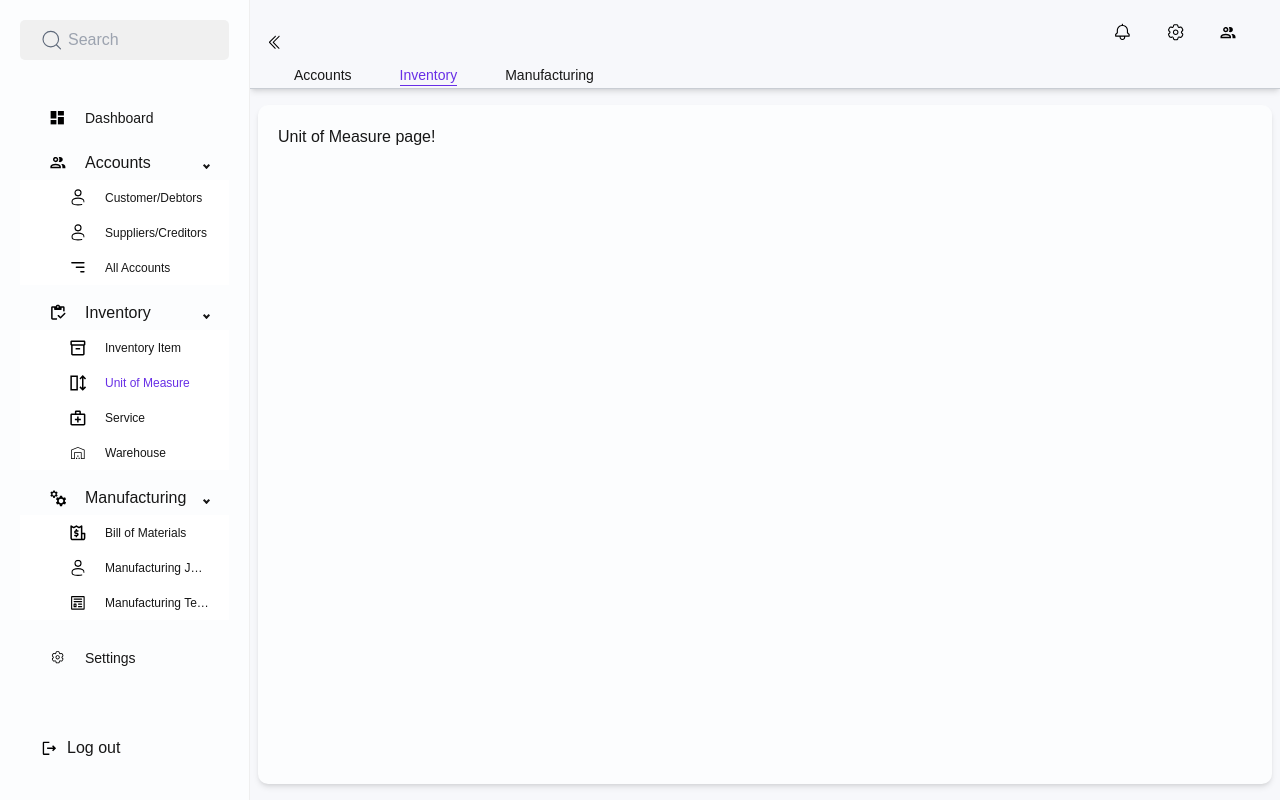
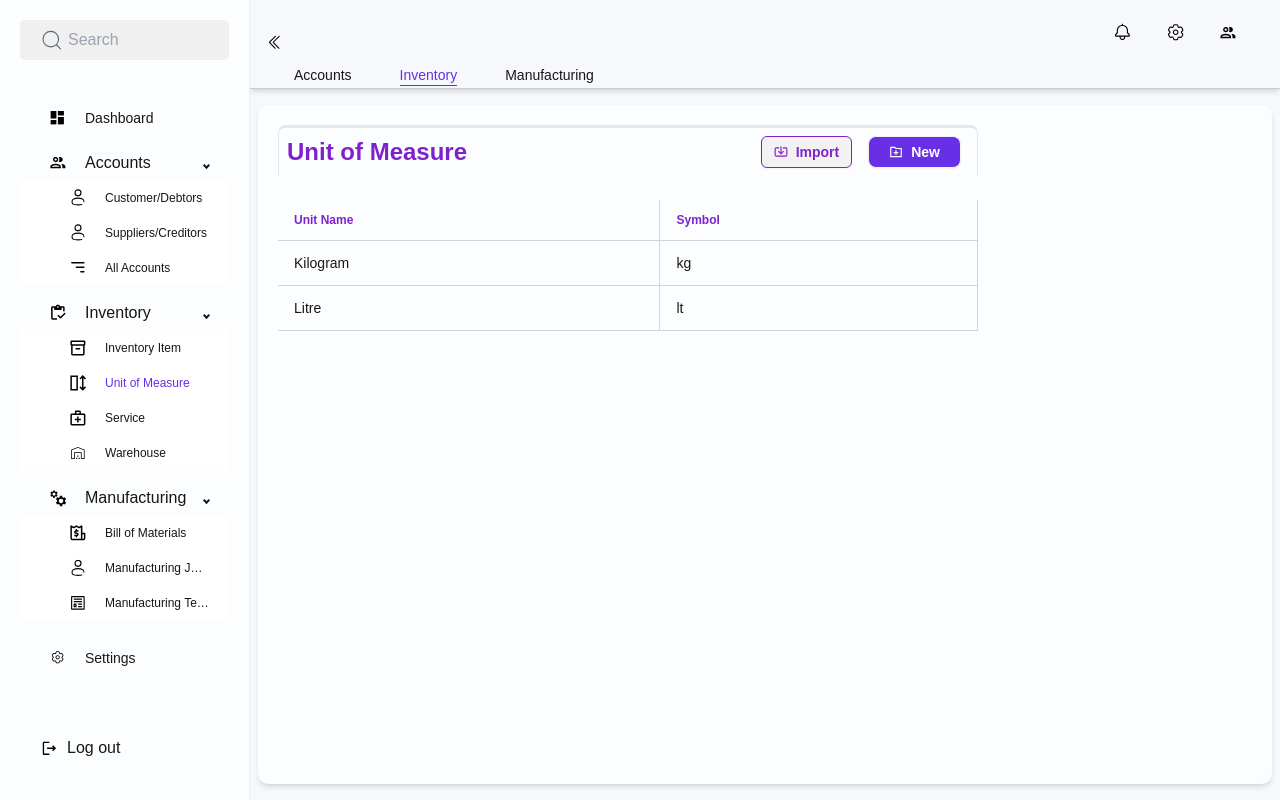
Before and after one commit to HelloTanvir/ERP-system, a Next.js app: page /dashboard/inventory/unit-of-measure in a window 1280 px wide. Built offline with nearby package versions, Linux system fonts and the light colour scheme.

Commit message:
Added unit of measure page and fixed some UI bugs

```diff
--- a/src/app/_lib/utils.ts
+++ b/src/app/_lib/utils.ts
@@ -14,7 +14,7 @@ export interface InputField {
         | 'file'
         | 'multiple-drag-drop-file';
     placeholder: string;
-    options?: string[];
+    options?: string[]; // for dropdown option input
     minLength?: number;
     maxLength?: number;
     required?: boolean;
--- a/src/app/dashboard/_components/crud-data-table/CRUDDataTable.tsx
+++ b/src/app/dashboard/_components/crud-data-table/CRUDDataTable.tsx
@@ -21,21 +21,27 @@ type CRUDDataTableProps = {
     title: string;
     columns: string[];
     rows: ReactNode[][];
+    width?: number;
+    checkbox?: boolean;
+    actionField?: boolean;
 } & (WithExport | WithImport | WithAddNew);
 
 export default function CRUDDataTable({
     title,
     columns,
     rows,
+    width,
     withExport,
     handleExport,
     withImport,
     withImportOptions,
     withAddNew,
     optionsForAddNew,
+    checkbox,
+    actionField,
 }: CRUDDataTableProps) {
     return (
-        <div className="flex flex-col gap-6">
+        <div style={{ width }} className="flex flex-col gap-6">
             {/* Header Part */}
             <div className="flex justify-between border-[3px] border-x-[1px] border-b-0 rounded-t-lg  rounded-b-none p-2 rounded-lg ">
                 <h3 className="text-2xl text-purple-700  font-semibold">{title}</h3>
@@ -77,9 +83,14 @@ export default function CRUDDataTable({
                 <table className="table border-collapse w-full">
                     <thead>
                         <tr className="text-purple-700">
+                            {checkbox && (
                                 <th className="text-right border border-l-0 border-t-0 border-r-0  border-gray-300">
-                                <input type="checkbox" className="checkbox w-4 h-4 rounded-sm" />
+                                    <input
+                                        type="checkbox"
+                                        className="checkbox w-4 h-4 rounded-sm"
+                                    />
                                 </th>
+                            )}
 
                             {columns.map((column, index) => (
                                 <th
@@ -90,9 +101,11 @@ export default function CRUDDataTable({
                                 </th>
                             ))}
 
+                            {actionField && (
                                 <th className="border border-t-0 border-r-0  border-gray-300 text-right pr-8">
                                     Action
                                 </th>
+                            )}
                         </tr>
                     </thead>
 
@@ -100,22 +113,22 @@ export default function CRUDDataTable({
                         {rows.map((row, index) => (
                             // eslint-disable-next-line react/no-array-index-key
                             <tr key={`data-table-${title}${index}`}>
+                                {checkbox && (
                                     <td className="text-right border border-r-0 border-l-0">
                                         <input
                                             type="checkbox"
                                             className="checkbox w-4 h-4 rounded-sm"
                                         />
                                     </td>
+                                )}
 
                                 {row.map((item) => (
-                                    <td
-                                        key={item}
-                                        className={`border border-gray-300 ${index === 0 ? 'border-l-0' : ''}`}
-                                    >
+                                    <td key={item} className="border border-gray-300 border-l-0">
                                         {item}
                                     </td>
                                 ))}
 
+                                {actionField && (
                                     <td className="border border-r-0 border-gray-300">
                                         <div className="flex gap-2 justify-end">
                                             <button
@@ -133,6 +146,7 @@ export default function CRUDDataTable({
                                             </button>
                                         </div>
                                     </td>
+                                )}
                             </tr>
                         ))}
                     </tbody>
--- a/src/app/dashboard/inventory/inventory-item/page.tsx
+++ b/src/app/dashboard/inventory/inventory-item/page.tsx
@@ -17,7 +17,16 @@ export default async function InventoryItem() {
                     'Any kind of description according to the product',
                     'True',
                 ],
+                [
+                    'Laptop',
+                    '20000000',
+                    '1351DA5F5',
+                    'Any kind of description according to the product',
+                    'True',
+                ],
             ]}
+            checkbox
+            actionField
             withExport
             handleExport={async () => {
                 'use server';
--- a/src/app/dashboard/inventory/unit-of-measure/page.tsx
+++ b/src/app/dashboard/inventory/unit-of-measure/page.tsx
@@ -1,7 +1,41 @@
-export default function UnitOfMeasure() {
+import { LuImport } from 'react-icons/lu';
+import { RiFolderAddLine } from 'react-icons/ri';
+import CRUDDataTable from '../../_components/crud-data-table/CRUDDataTable';
+
+export default async function UnitOfMeasure() {
     return (
-        <div>
-            <p>Unit of Measure page!</p>
-        </div>
+        <CRUDDataTable
+            title="Unit of Measure"
+            columns={['Unit Name', 'Symbol']}
+            rows={[
+                ['Kilogram', 'kg'],
+                ['Litre', 'lt'],
+            ]}
+            width={700}
+            checkbox={false}
+            actionField={false}
+            withImport
+            withImportOptions={{
+                modalOpenerTitle: {
+                    text: 'Import',
+                    icon: <LuImport />,
+                    className:
+                        'btn btn-sm  rounded-md  border-purple-700 text-purple-700 transition-all  duration-500 hover:border-yellow-600 hover:text-yellow-600',
+                },
+                modalTitle: 'Import csv, xls document',
+                modalBody: null,
+            }}
+            withAddNew
+            optionsForAddNew={{
+                modalOpenerTitle: {
+                    text: 'New',
+                    icon: <RiFolderAddLine />,
+                    className:
+                        'btn btn-sm bg-[#682FE6] text-white px-5 hover:border-purple-700 hover:text-purple-700 transition-all  duration-500',
+                },
+                modalTitle: 'Add Inventory Item',
+                modalBody: null,
+            }}
+        />
     );
 }
```
Lines whose indentation alone changed are shown as unchanged.
